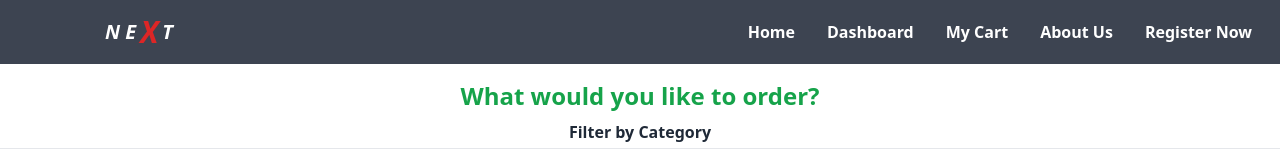
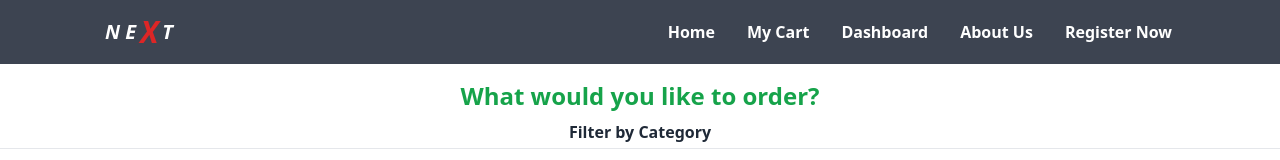
Before and after one commit to nahidahmed02/hungry-den, a Next.js app: page / in a window 1280 px wide. Shown: the top 160 px of the page. Built offline with nearby package versions, Linux system fonts and the light colour scheme.

Commit message:
fixed navbar

```diff
--- a/components/Header.js
+++ b/components/Header.js
@@ -5,14 +5,14 @@ const Header = () => {
     const menuItems =
         <>
             <li className='font-bold'><Link href="/">Home</Link></li>
+            <li className='font-bold'><Link href="/cart">My Cart</Link></li>
             <li className='font-bold'><Link href="/dashboard">Dashboard</Link></li>
-            <li className='font-bold'><Link href="/cart">My Cart</Link></li>
             <li className='font-bold'><Link href="/about">About Us</Link></li>
             <li className='font-bold'><Link href="/register">Register Now</Link></li>
         </>
     return (
         <header>
-            <div className="navbar bg-neutral text-neutral-content">
+            <div className="navbar fixNav bg-neutral text-neutral-content">
                 <div className="navbar-start">
                     <div className="dropdown">
                         <label tabIndex={0} className="btn btn-ghost lg:hidden">
@@ -25,7 +25,7 @@ const Header = () => {
                     <Link className="btn btn-ghost normal-case text-xl italic ml-20" href='/'>N E <span className='text-red-600 text-3xl mx-1 '> X </span> T</Link>
                 </div>
 
-                <div className="navbar-end hidden lg:flex ">
+                <div className="navbar-end hidden lg:flex mr-20">
                     <ul className="menu menu-horizontal px-1">
                         {menuItems}
 
--- a/components/Shop/Shop.js
+++ b/components/Shop/Shop.js
@@ -4,7 +4,7 @@ import Foods from './Foods'
 
 const Shop = () => {
     return (
-        <section>
+        <section className='mt-20'>
             <h1 className='text-center text-2xl font-bold mt-4 mb-2 text-green-600'>What would you like to order?</h1>
             <p className='text-center font-bold mb-1'>Filter by Category</p>
             <hr />
--- a/styles/globals.css
+++ b/styles/globals.css
@@ -1,3 +1,11 @@
 @tailwind base;
 @tailwind components;
 @tailwind utilities;
+
+.fixNav {
+    position: fixed;
+    top: 0;
+    left: 0;
+    right: 0;
+    z-index: 1;
+}
```
